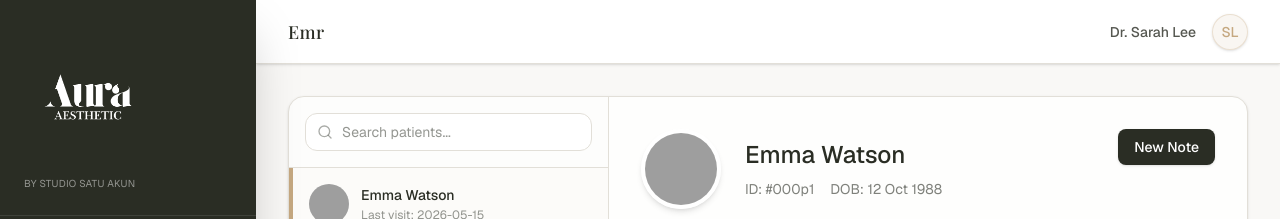
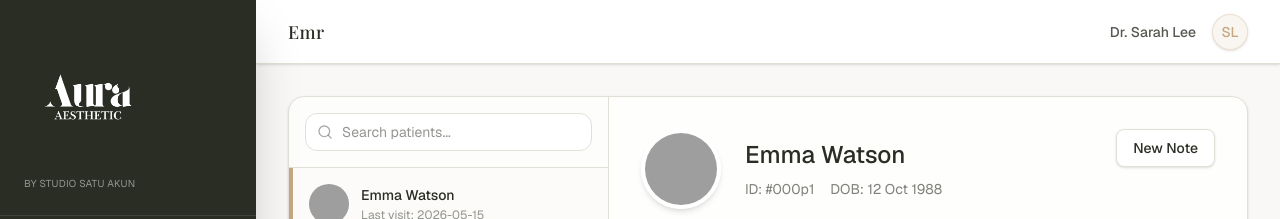
Before and after one commit to jasurddev/AuraWellness, a Next.js app: page /admin in a window 1280 px wide. Both pictures are taken after a click on the element "Patients (EMR)". Shown: the top 219 px of the page. Built offline with nearby package versions, Linux system fonts and the light colour scheme; grey boxes are pictures that could not be loaded; a web font is replaced by a local one.

Commit message:
feat: integrate patient ai scan data into admin emr dashboard with zustand persist

```diff
--- a/src/components/admin/EMRTab.tsx
+++ b/src/components/admin/EMRTab.tsx
@@ -1,12 +1,28 @@
 "use client";
 
 import { useState } from 'react';
-import { MOCK_PATIENTS } from '@/lib/mockData';
-import { Search, FileText, ImageIcon, Activity } from 'lucide-react';
+import { useStore } from '@/store/useStore';
+import { MOCK_PATIENTS, Patient } from '@/lib/mockData';
+import { Search, FileText, ImageIcon, Activity, CheckCircle } from 'lucide-react';
 
 export function EMRTab() {
-  const [selectedPatientId, setSelectedPatientId] = useState(MOCK_PATIENTS[0].id);
-  const selectedPatient = MOCK_PATIENTS.find(p => p.id === selectedPatientId);
+  const { scanResult, wellnessData, resetPatientData } = useStore();
+
+  // Inject live demo patient if scanResult exists
+  const allPatients: Patient[] = scanResult ? [
+    {
+      id: 'demo-live',
+      name: 'New Patient (Live AI Scan)',
+      avatar: scanResult.imageUrl,
+      lastVisit: 'Just Now',
+      notes: 'Patient completed AI Face Scan from mobile app. Awaiting expert review.',
+    },
+    ...MOCK_PATIENTS
+  ] : MOCK_PATIENTS;
+
+  const [selectedPatientId, setSelectedPatientId] = useState(allPatients[0].id);
+  const selectedPatient = allPatients.find(p => p.id === selectedPatientId) || allPatients[0];
+  const isLiveDemo = selectedPatient.id === 'demo-live' && scanResult;
 
   return (
     <div className="bg-white rounded-2xl border border-border shadow-sm overflow-hidden flex h-[700px]">
@@ -23,15 +39,20 @@ export function EMRTab() {
           </div>
         </div>
         <div className="flex-1 overflow-y-auto">
-          {MOCK_PATIENTS.map(patient => (
+          {allPatients.map(patient => (
             <div
               key={patient.id}
               onClick={() => setSelectedPatientId(patient.id)}
-              className={`p-4 border-b border-border/50 cursor-pointer transition-colors flex items-center space-x-3 ${selectedPatientId === patient.id ? 'bg-gold/5 border-l-4 border-l-gold' : 'hover:bg-muted/30 border-l-4 border-l-transparent'}`}
+              className={`p-4 border-b border-border/50 cursor-pointer transition-colors flex items-center space-x-3 ${selectedPatientId === patient.id ? 'bg-gold/5 border-l-4 border-l-gold' : 'hover:bg-muted/30 border-l-4 border-l-transparent'} ${patient.id === 'demo-live' ? 'bg-blue-50/50 hover:bg-blue-50' : ''}`}
             >
+              <div className="relative">
                 <img src={patient.avatar} alt={patient.name} className="w-10 h-10 rounded-full object-cover" />
+                {patient.id === 'demo-live' && (
+                  <span className="absolute -top-1 -right-1 w-3 h-3 bg-green-500 border-2 border-white rounded-full animate-pulse"></span>
+                )}
+              </div>
               <div>
-                <div className="font-medium text-sm text-charcoal">{patient.name}</div>
+                <div className={`font-medium text-sm ${patient.id === 'demo-live' ? 'text-blue-700' : 'text-charcoal'}`}>{patient.name}</div>
                 <div className="text-xs text-foreground/50 mt-0.5">Last visit: {patient.lastVisit}</div>
               </div>
             </div>
@@ -47,16 +68,26 @@ export function EMRTab() {
             <div className="flex items-center space-x-6">
               <img src={selectedPatient.avatar} alt={selectedPatient.name} className="w-20 h-20 rounded-full object-cover border-4 border-white shadow-md" />
               <div>
-                <h2 className="text-2xl font-medium text-charcoal">{selectedPatient.name}</h2>
+                <h2 className="text-2xl font-medium text-charcoal flex items-center gap-2">
+                  {selectedPatient.name}
+                  {isLiveDemo && <span className="text-[10px] font-bold bg-blue-100 text-blue-700 px-2 py-0.5 rounded-full uppercase tracking-wider">Live</span>}
+                </h2>
                 <div className="flex items-center space-x-4 mt-2 text-sm text-foreground/60">
-                  <span>ID: #{selectedPatient.id.padStart(5, '0')}</span>
+                  <span>ID: #{isLiveDemo ? '99999' : selectedPatient.id.padStart(5, '0')}</span>
                   <span>DOB: 12 Oct 1988</span>
                 </div>
               </div>
             </div>
-            <button className="bg-charcoal text-white px-4 py-2 rounded-lg text-sm font-medium shadow-sm hover:bg-charcoal/90 transition-colors active:scale-95">
+            <div className="flex gap-2">
+              <button className="bg-white border border-border text-charcoal px-4 py-2 rounded-lg text-sm font-medium shadow-sm hover:bg-slate-50 transition-colors active:scale-95">
                 New Note
               </button>
+              {isLiveDemo && (
+                <button onClick={resetPatientData} className="bg-charcoal flex items-center gap-2 text-white px-4 py-2 rounded-lg text-sm font-medium shadow-sm hover:bg-charcoal/90 transition-colors active:scale-95">
+                  <CheckCircle className="w-4 h-4" /> Finish Appointment
+                </button>
+              )}
+            </div>
           </div>
 
           {/* Content Grid */}
@@ -82,6 +113,27 @@ export function EMRTab() {
               </div>
               <div className="bg-blush/30 border border-blush p-5 rounded-xl space-y-3">
                 <div className="grid grid-cols-2 gap-4 text-sm">
+                  {isLiveDemo ? (
+                    <>
+                      <div>
+                        <span className="text-foreground/50 block text-xs">Acne Score</span>
+                        <span className="font-medium text-charcoal">{scanResult?.hautAiMetrics?.metrics.acne ?? 0}/100</span>
+                      </div>
+                      <div>
+                        <span className="text-foreground/50 block text-xs">Hydration</span>
+                        <span className="font-medium text-charcoal">{scanResult?.hautAiMetrics?.metrics.hydration ?? 0}/100</span>
+                      </div>
+                      <div>
+                        <span className="text-foreground/50 block text-xs">Pigmentation</span>
+                        <span className="font-medium text-charcoal">{scanResult?.hautAiMetrics?.metrics.pigmentation ?? 0}/100</span>
+                      </div>
+                      <div>
+                        <span className="text-foreground/50 block text-xs">Stress Level (Reported)</span>
+                        <span className="font-medium text-charcoal">{wellnessData?.stress ?? 0}/5</span>
+                      </div>
+                    </>
+                  ) : (
+                    <>
                       <div>
                         <span className="text-foreground/50 block text-xs">Hydration</span>
                         <span className="font-medium text-charcoal">45% (Low)</span>
@@ -94,6 +146,8 @@ export function EMRTab() {
                         <span className="text-foreground/50 block text-xs">Pigmentation</span>
                         <span className="font-medium text-charcoal">Moderate</span>
                       </div>
+                    </>
+                  )}
                 </div>
               </div>
             </div>
@@ -109,7 +163,30 @@ export function EMRTab() {
               </div>
 
               <div className="bg-white border border-border p-4 rounded-xl shadow-sm">
-                <div className="text-sm font-medium text-charcoal mb-4">Before / After</div>
+                <div className="text-sm font-medium text-charcoal mb-4">{isLiveDemo ? 'AI Scan Capture' : 'Before / After'}</div>
+
+                {isLiveDemo ? (
+                  <div className="relative group overflow-hidden rounded-lg">
+                    <img
+                      src={scanResult?.imageUrl}
+                      alt="Live Scan"
+                      className="w-full aspect-square md:aspect-[3/4] object-cover"
+                    />
+                    <div className="absolute bottom-2 left-2 bg-blue-600/90 text-white text-[10px] px-2 py-0.5 rounded backdrop-blur-sm">AI Analyzed</div>
+
+                    {/* Render bounding boxes if issues exist */}
+                    {scanResult?.issues.map((issue, idx) => (
+                      <div
+                        key={idx}
+                        className="absolute w-8 h-8 md:w-12 md:h-12 border-2 border-red-500 rounded-full animate-pulse"
+                        style={{
+                          top: `${30 + (idx * 15)}%`,
+                          left: `${40 + (idx % 2 === 0 ? 10 : -10)}%`
+                        }}
+                      ></div>
+                    ))}
+                  </div>
+                ) : (
                   <div className="grid grid-cols-2 gap-2">
                     <div className="relative group">
                       <img
@@ -128,7 +205,20 @@ export function EMRTab() {
                       <div className="absolute bottom-2 left-2 bg-black/60 text-white text-[10px] px-2 py-0.5 rounded backdrop-blur-sm">After</div>
                     </div>
                   </div>
+                )}
+
+                {isLiveDemo ? (
+                  <div className="mt-4 space-y-2">
+                    <p className="text-xs font-semibold text-charcoal">AI Recommended Treatment:</p>
+                    {scanResult?.recommendedTreatments.map(t => (
+                      <div key={t.id} className="text-xs bg-muted/30 p-2 rounded border border-border">
+                        {t.name}
+                      </div>
+                    ))}
+                  </div>
+                ) : (
                   <p className="text-xs text-foreground/50 text-center mt-3">Treatment: Laser Rejuvenation</p>
+                )}
               </div>
             </div>
           </div>
--- a/src/store/useStore.ts
+++ b/src/store/useStore.ts
@@ -1,4 +1,5 @@
 import { create } from 'zustand';
+import { persist } from 'zustand/middleware';
 import { Treatment, Doctor } from '@/lib/mockData';
 
 type AppState = {
@@ -44,9 +45,14 @@ type AppState = {
   // Admin dashboard state
   activeTab: 'overview' | 'schedule' | 'emr' | 'analytics' | 'inventory';
   setActiveTab: (tab: 'overview' | 'schedule' | 'emr' | 'analytics' | 'inventory') => void;
+
+  // Clear data
+  resetPatientData: () => void;
 };
 
-export const useStore = create<AppState>((set) => ({
+export const useStore = create<AppState>()(
+  persist(
+    (set) => ({
       bookingData: {},
       setBookingData: (data) => set((state) => ({
         bookingData: { ...state.bookingData, ...data }
@@ -69,4 +75,22 @@ export const useStore = create<AppState>((set) => ({
 
       activeTab: 'overview',
       setActiveTab: (tab) => set({ activeTab: tab }),
-}));
+
+      resetPatientData: () => set({
+        bookingData: {},
+        wellnessData: null,
+        scanResult: null,
+        painAreas: []
+      }),
+    }),
+    {
+      name: 'aura-patient-storage', // unique name
+      partialize: (state) => ({
+        bookingData: state.bookingData,
+        wellnessData: state.wellnessData,
+        scanResult: state.scanResult,
+        painAreas: state.painAreas,
+      }), // Persist everything except activeTab
+    }
+  )
+);
```
Lines whose indentation alone changed are shown as unchanged.
